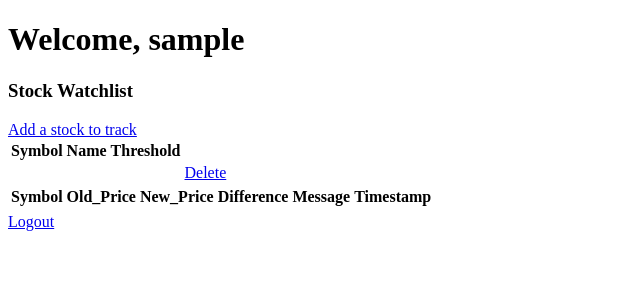
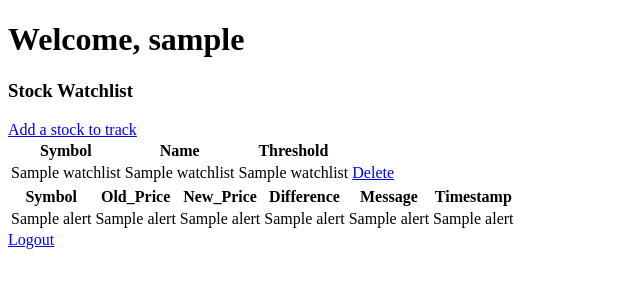
Before and after one commit to KeillenSnider/StockScrubber, a Flask app: page /dashboard in a window 1280 px wide. Shown: the top 300 px of the page, without its empty margins (0-640 px from the left). Run offline with Flask 3, Linux system fonts and the light colour scheme; the visitor is signed in with stand-in values (Sample User, id 1); a database or web service that is not in the repository returns one stand-in record (values such as "Sample title"); lists and menus that the app fills with data are empty; some libraries are stand-ins or nearby versions.

Commit message:
Fixed small mistakes in wording

```diff
--- a/app.py
+++ b/app.py
@@ -168,7 +168,7 @@ def dashboard():
     alerts = database_stock_scrubber.get_alerts(user_id)
 
     #Send the data to dashboard so it has the username and all the table information
-    return render_template('dashboard.html', username = session['username'], watchlist = watchlist, alerts = alerts)
+    return render_template('dashboard.html', username = session['username'], watchlists = watchlist, alerts = alerts)
 
 #_________________________________________________________________________________________________________
 
--- a/templates/dashboard.html
+++ b/templates/dashboard.html
@@ -28,7 +28,7 @@
 
         <h3>Stock Watchlist</h3>
 
-        {% if not watchlist %}
+        {% if not watchlists %}
             <p>No stocks are being tracked right now. Please add one</p>
         {% endif %}
 
@@ -53,7 +53,7 @@
                 </tr>
 
                 <!--Loop through every tuple and diplay it in the table-->
-                {% for i in watchlist %}
+                {% for watchlist in watchlists %}
 
                     <tr>
 
@@ -84,16 +84,16 @@
                 </tr>
 
 
-                {% for i in alerts %}
+                {% for alert in alerts %}
 
                     <tr>
 
-                        <td>{{alerts[2]}}</td>
-                        <td>{{alerts[3]}}</td>
-                        <td>{{alerts[4]}}</td>
-                        <td>{{alerts[5]}}</td>
-                        <td>{{alerts[6]}}</td>
-                        <td>{{alerts[7]}}</td>
+                        <td>{{alert[2]}}</td>
+                        <td>{{alert[3]}}</td>
+                        <td>{{alert[4]}}</td>
+                        <td>{{alert[5]}}</td>
+                        <td>{{alert[6]}}</td>
+                        <td>{{alert[7]}}</td>
 
                     </tr>
 
--- a/templates/register.html
+++ b/templates/register.html
@@ -9,7 +9,7 @@
     <!--Tells the web to scale it to the device it is on and on a 1:1 scale so not zoomed in or out-->
     <meta name = "viewport" content = "width= device-width, initial-scale = 1.0">
 
-    <title>JobTracker Register</title>
+    <title>Stock Scrubber Register</title>
 
     <!--Used to download the Inter font to that it works-->
     <link href="https://fonts.googleapis.com/css2?family=Inter:wght@400;600&display=swap" rel="stylesheet">
@@ -46,7 +46,7 @@
 
             <br><br>
 
-            <button type = "submit">Login</button>
+            <button type = "submit">Register</button>
 
         </form>
 
```
